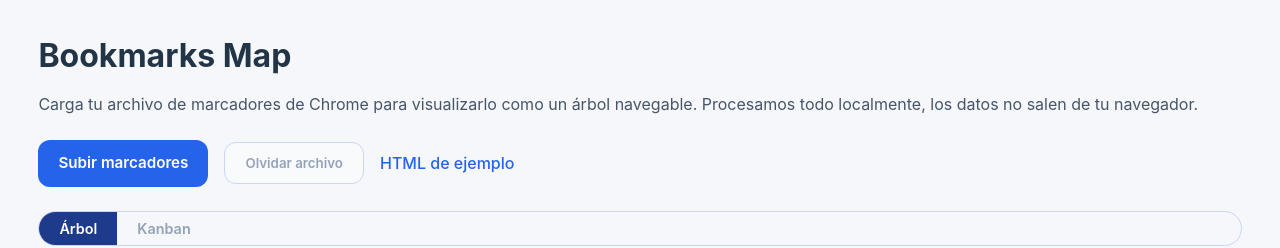
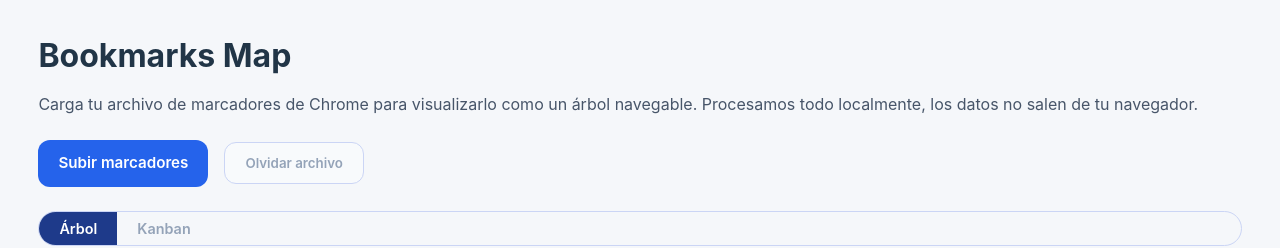
Before and after one commit to ralph1985/bookmarks-map, a React (Vite) app: page / in a window 1280 px wide. Shown: the top 248 px of the page. Built offline with nearby package versions, Linux system fonts and the light colour scheme.

Commit message:
refactor: clean up unused sample links and styles for improved code clarity

```diff
--- a/src/App.module.css
+++ b/src/App.module.css
@@ -46,21 +46,6 @@
   background-color: #c7d2fe;
 }
 
-.samples {
-  display: flex;
-  gap: 1rem;
-}
-
-.sampleLink {
-  color: #2563eb;
-  font-weight: 500;
-  text-decoration: none;
-}
-
-.sampleLink:hover {
-  text-decoration: underline;
-}
-
 .meta {
   flex-basis: 100%;
   margin: 0;
--- a/src/App.tsx
+++ b/src/App.tsx
@@ -104,11 +104,6 @@ function App() {
         <button type="button" onClick={reset} disabled={isIdle} className={styles.resetButton}>
           Olvidar archivo
         </button>
-        <nav className={styles.samples}>
-          <a href="/data/sample-bookmarks.html" download className={styles.sampleLink}>
-            HTML de ejemplo
-          </a>
-        </nav>
         {meta ? (
           <p className={styles.meta}>
             Usando <strong>{meta.fileName}</strong> (guardado {savedAtLabel}). Sube otro archivo
```
Also changed, not shown: 2 other files (tests, documents, lock files or other folders).
